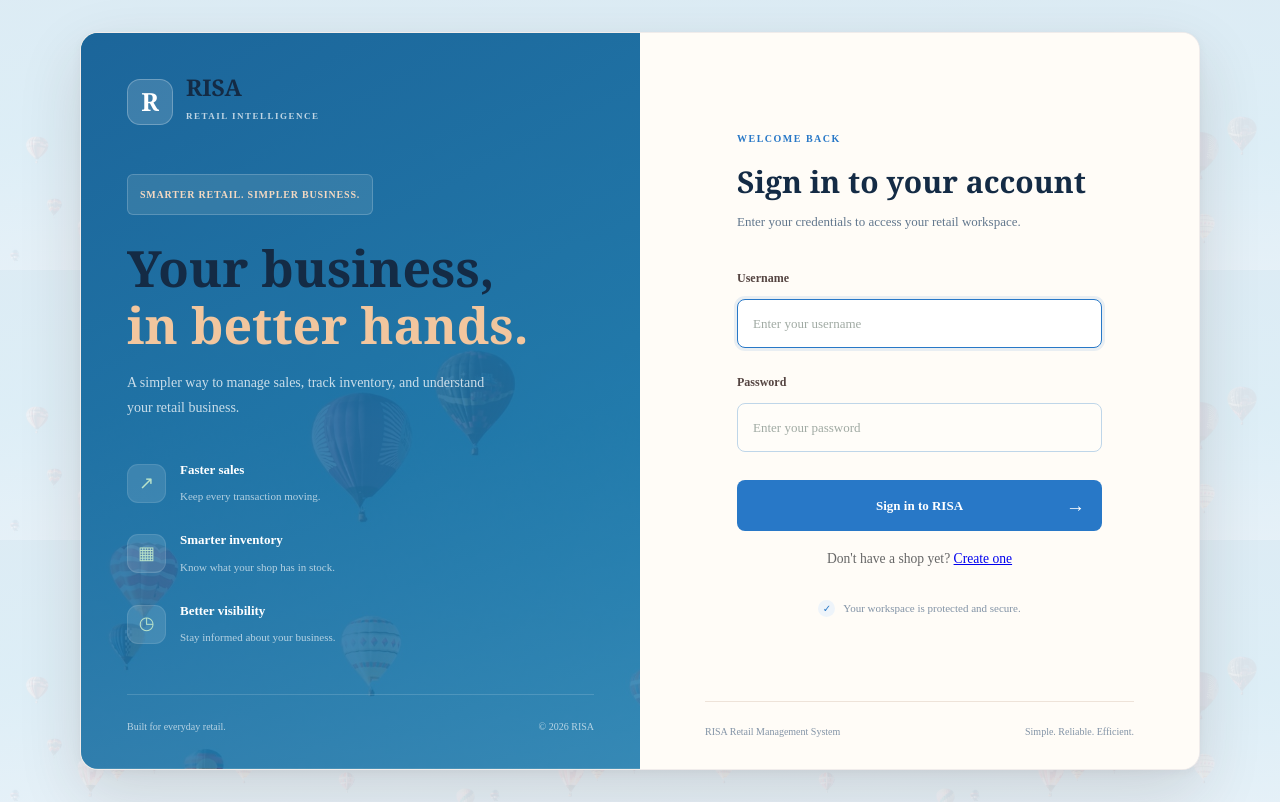
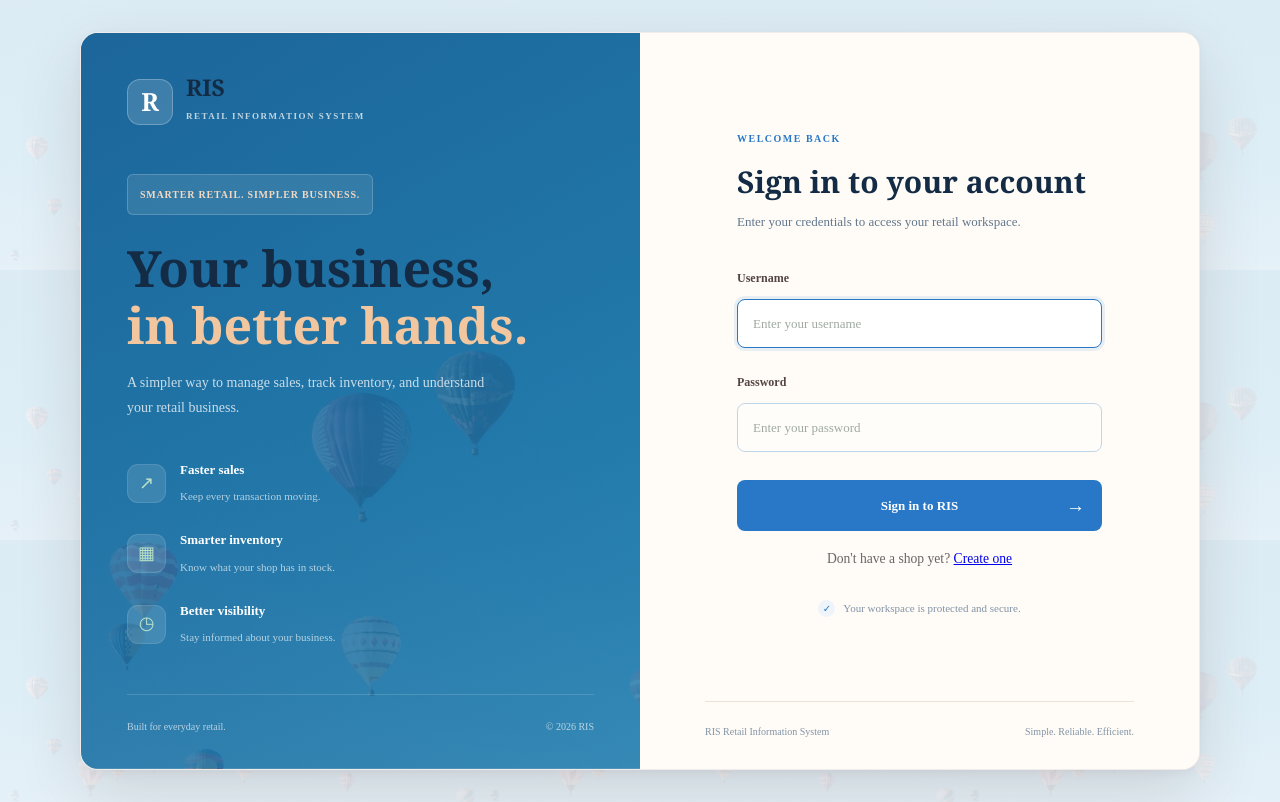
Before and after one commit to kaikaivincent25/Retail-Frontend, a React (Vite) app: page /login in a window 1280 px wide. Built offline with nearby package versions, Linux system fonts and the light colour scheme.

Commit message:
"Landing page"

```diff
--- a/index.html
+++ b/index.html
@@ -4,7 +4,7 @@
     <meta charset="UTF-8" />
     <link rel="icon" type="image/svg+xml" href="/favicon.svg" />
     <meta name="viewport" content="width=device-width, initial-scale=1.0" />
-    <title>Retail Shop Information System</title>
+    <title>RIS | Retail Information System</title>
   </head>
   <body>
     <div id="root"></div>
--- a/src/components/Sidebar/Sidebar.jsx
+++ b/src/components/Sidebar/Sidebar.jsx
@@ -151,8 +151,8 @@ function Sidebar({ collapsed, onToggle }) {
         <div className="sidebar-brand-logo" aria-hidden="true">R</div>
 
         <div className="sidebar-brand-text">
-          <span className="sidebar-brand-name">RISA</span>
-          <span className="sidebar-brand-caption">RETAIL WORKSPACE</span>
+          <span className="sidebar-brand-name">RIS</span>
+          <span className="sidebar-brand-caption">RETAIL INFORMATION SYSTEM</span>
         </div>
         <button
           className="sidebar-toggle"
@@ -262,7 +262,7 @@ function Sidebar({ collapsed, onToggle }) {
         </button>
 
         <div className="sidebar-footer">
-          <span>RISA</span>
+          <span>RIS</span>
           <span>Made for the way you work.</span>
         </div>
       </div>
--- a/src/pages/Expenses/Expenses.css
+++ b/src/pages/Expenses/Expenses.css
@@ -1,8 +1,8 @@
 .expenses-page {
-  --expense-accent: #8b4651;
-  --expense-ink: #352c2b;
-  --expense-muted: #82716b;
-  --expense-border: #e8d9cc;
+  --expense-accent: #2878c7;
+  --expense-ink: #173b5d;
+  --expense-muted: #6e8499;
+  --expense-border: #d4e4f2;
 
   width: min(100%, 1440px);
   min-width: 0;
@@ -49,7 +49,7 @@
   padding: 11px 14px;
   border: 1px solid var(--expense-border);
   border-radius: 9px;
-  background: #fffcf7;
+  background: #f7fbff;
   color: var(--expense-accent);
   font-size: 12px;
   font-weight: 700;
@@ -57,7 +57,7 @@
 }
 
 .expenses-sales-link:hover {
-  background: #f3e6e0;
+  background: #e4f1fb;
 }
 
 .expenses-summary,
@@ -65,8 +65,8 @@
 .expenses-list-panel {
   border: 1px solid var(--expense-border);
   border-radius: 14px;
-  background: #fffcf7;
-  box-shadow: 0 5px 18px rgba(72, 43, 37, 0.04);
+  background: rgba(255, 255, 255, 0.96);
+  box-shadow: 0 5px 18px rgba(31, 76, 111, 0.06);
 }
 
 .expenses-summary {
@@ -83,7 +83,7 @@
   flex: 0 0 auto;
   place-items: center;
   color: var(--expense-accent);
-  background: #f3e6e0;
+  background: #e4f1fb;
   border-radius: 11px;
 }
 
@@ -117,8 +117,8 @@
   margin-left: auto;
   padding: 8px 11px;
   border-radius: 99px;
-  background: #f3eee9;
-  color: #716468;
+  background: #edf4fa;
+  color: #607991;
   font-size: 11px;
   font-weight: 700;
 }
@@ -182,7 +182,7 @@
 .expenses-form label {
   display: grid;
   gap: 7px;
-  color: #635653;
+  color: #344f68;
   font-size: 11px;
   font-weight: 700;
 }
@@ -203,7 +203,7 @@
 .expenses-form input:focus,
 .expenses-form select:focus {
   border-color: var(--expense-accent);
-  outline: 3px solid rgba(139, 70, 81, 0.1);
+  outline: 3px solid rgba(40, 120, 199, 0.13);
 }
 
 .expenses-optional {
@@ -216,7 +216,7 @@
   margin-top: 3px;
   border: 0;
   border-radius: 8px;
-  background: linear-gradient(135deg, #a65d4f, #6f3540);
+  background: linear-gradient(135deg, #398bd0, #216aa8);
   color: #fff;
   font: inherit;
   font-size: 12px;
@@ -272,7 +272,7 @@
   height: 31px;
   place-items: center;
   border-radius: 9px;
-  background: #f3e6e0;
+  background: #e4f1fb;
   color: var(--expense-accent);
   font-size: 12px;
   font-weight: 750;
@@ -292,13 +292,13 @@
 .expenses-table th,
 .expenses-table td {
   padding: 12px 10px;
-  border-bottom: 1px solid #eee3d9;
+  border-bottom: 1px solid #e2edf6;
   font-size: 11px;
   white-space: nowrap;
 }
 
 .expenses-table th {
-  color: #82716b;
+  color: #6e8499;
   font-size: 9px;
   font-weight: 750;
   letter-spacing: 0.6px;
@@ -343,7 +343,7 @@
 }
 
 .expenses-empty > span {
-  color: #b58b8e;
+  color: #6f9fc5;
   font-size: 25px;
 }
 
--- a/src/pages/Landing/Landing.jsx
+++ b/src/pages/Landing/Landing.jsx
@@ -7,9 +7,9 @@ function Landing() {
   return (
     <div className="lp-page">
       <nav className="lp-nav">
-        <Link to="/" className="lp-brand" aria-label="RISA home">
+        <Link to="/" className="lp-brand" aria-label="RIS home">
           <span className="lp-brand-mark">R</span>
-          <span className="lp-brand-name">RISA</span>
+          <span className="lp-brand-name">RIS</span>
         </Link>
 
         <div className="lp-nav-links">
@@ -41,7 +41,7 @@ function Landing() {
             <h1>Know what you sold, what is left, and what is in the till.</h1>
 
             <p className="lp-hero-lead">
-              RISA is the shop system built around how Kenyan shops really sell:
+              RIS is the shop system built around how Kenyan shops really sell:
               loose sugar by the quarter kilo, packaged goods by the piece. Record
               every sale at the counter and see your stock and cash clearly, all
               day long.
@@ -73,14 +73,14 @@ function Landing() {
           <div
             className="lp-hero-visual"
             role="img"
-            aria-label="Illustration of a sample sales slip from a RISA shop"
+            aria-label="Illustration of a sample sales slip from an RIS shop"
           >
             <div className="lp-slip">
               <div className="lp-slip-paper">
                 <div className="lp-slip-head">
                   <span className="lp-slip-mark">R</span>
                   <div>
-                    <strong>RISA</strong>
+                    <strong>RIS</strong>
                     <small>Sales slip (sample)</small>
                   </div>
                 </div>
@@ -144,7 +144,7 @@ function Landing() {
           <header className="lp-section-head">
             <h2>Built around the questions shop owners ask every day.</h2>
             <p>
-              Your sales, stock, staff and cash all need attention. RISA brings
+              Your sales, stock, staff and cash all need attention. RIS brings
               them into one practical system, so you spend less time chasing
               records and more time serving customers.
             </p>
@@ -210,7 +210,7 @@ function Landing() {
             <div className="lp-how-copy">
               <h2>Simple at the counter. Useful long after the sale.</h2>
               <p>
-                RISA follows a real retail day, from serving a customer to
+                RIS follows a real retail day, from serving a customer to
                 checking stock and reviewing what happened in your shop.
               </p>
             </div>
@@ -255,7 +255,7 @@ function Landing() {
                 Create your shop
               </Link>
               <span>
-                Already using RISA? <Link to="/login">Log in</Link>
+                Already using RIS? <Link to="/login">Log in</Link>
               </span>
             </div>
           </section>
@@ -263,7 +263,7 @@ function Landing() {
       </main>
 
       <footer className="lp-footer">
-        <Link to="/" className="lp-footer-brand">RISA</Link>
+        <Link to="/" className="lp-footer-brand">RIS</Link>
         <p>Built for Kenyan micro-retail.</p>
         <span className="lp-footer-note">A clearer view of your everyday business.</span>
       </footer>
--- a/src/pages/Login/Login.jsx
+++ b/src/pages/Login/Login.jsx
@@ -41,8 +41,8 @@ function Login() {
           <div className="brand-header">
             <div className="brand-logo">R</div>
             <div className="brand-name">
-              <h2>RISA</h2>
-              <span>RETAIL INTELLIGENCE</span>
+              <h2>RIS</h2>
+              <span>RETAIL INFORMATION SYSTEM</span>
             </div>
           </div>
 
@@ -91,7 +91,7 @@ function Login() {
 
           <div className="brand-footer">
             <span>Built for everyday retail.</span>
-            <span>© 2026 RISA</span>
+            <span>© 2026 RIS</span>
           </div>
         </section>
 
@@ -100,7 +100,7 @@ function Login() {
           <div className="login-form-container">
             <div className="mobile-brand">
               <div className="brand-logo">R</div>
-              <span>RISA</span>
+              <span>RIS</span>
             </div>
 
             <div className="login-heading">
@@ -147,7 +147,7 @@ function Login() {
               </div>
 
               <button type="submit" disabled={loading}>
-                <span>{loading ? "Signing in..." : "Sign in to RISA"}</span>
+                <span>{loading ? "Signing in..." : "Sign in to RIS"}</span>
                 {!loading && <span className="button-arrow">→</span>}
               </button>
             </form>
@@ -163,7 +163,7 @@ function Login() {
           </div>
 
           <div className="login-bottom">
-            <span>RISA Retail Management System</span>
+            <span>RIS Retail Information System</span>
             <span>Simple. Reliable. Efficient.</span>
           </div>
         </section>
--- a/src/pages/Signup/Signup.jsx
+++ b/src/pages/Signup/Signup.jsx
@@ -40,9 +40,9 @@ function Signup() {
     <div className="signup-page">
       <div className="signup-shell">
         <header className="signup-topbar">
-          <Link to="/" className="signup-brand" aria-label="RISA home">
+          <Link to="/" className="signup-brand" aria-label="RIS home">
             <span className="signup-brand-mark">R</span>
-            <span>RISA</span>
+            <span>RIS</span>
           </Link>
           <div className="signup-topbar-note">
             Already registered?
@@ -224,7 +224,7 @@ function Signup() {
                 </button>
 
                 <p className="signup-form-note">
-                  By creating an account, you are setting up your shop on RISA.
+                  By creating an account, you are setting up your shop on RIS.
                 </p>
               </form>
 
@@ -236,7 +236,7 @@ function Signup() {
         </main>
 
         <footer className="signup-footer">
-          <span>© RISA</span>
+          <span>© RIS</span>
           <span>Built for Kenyan micro-retail.</span>
         </footer>
       </div>
```
